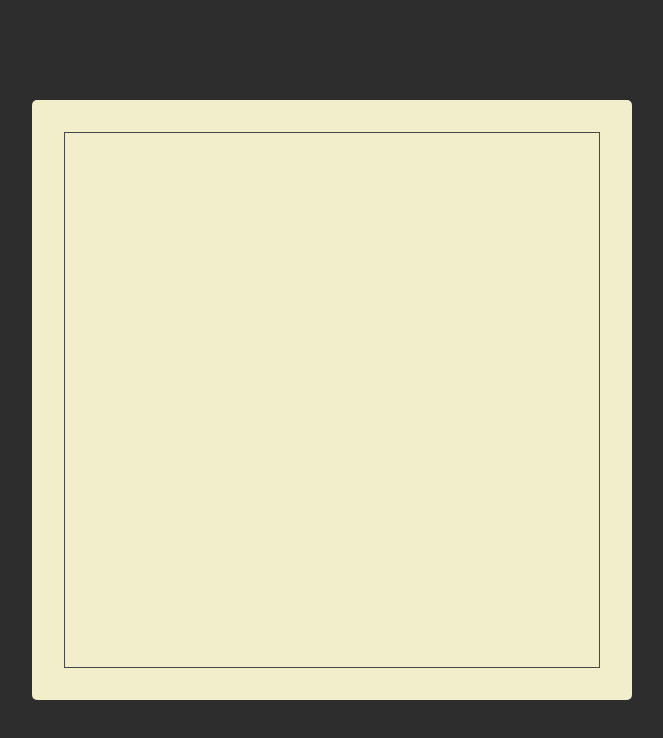
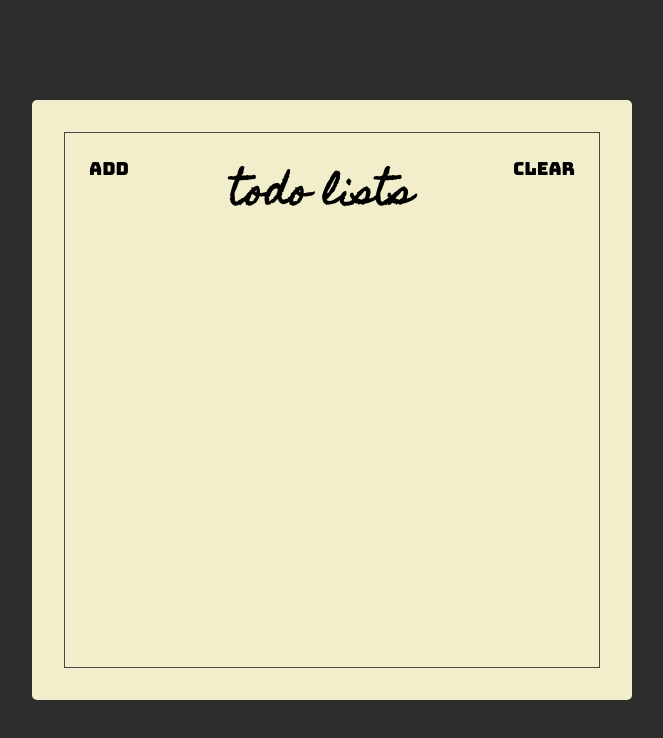
Before and after one commit to Fikrifire19/React-pemula, a website: page index.html in a window 1280 px wide. Shown: the whole page, without its empty margins (308-971 px from the left). Drawn offline with Linux system fonts and the light colour scheme; a web font is replaced by a local one.

Commit message:
menambah item pada frame dan stylenya

```diff
--- a/index.html
+++ b/index.html
@@ -13,7 +13,13 @@
   </head>
   <body>
     <div class="container">
-      <div class="frame"></div>
+      <div class="frame">
+        <div class="header">
+          <button class="header-btn">Add</button>
+          <h1 class="header-title">Todo Lists</h1>
+          <button class="header-btn">Clear</button>
+        </div>
+      </div>
     </div>
   </body>
 </html>
--- a/styles.css
+++ b/styles.css
@@ -35,4 +35,32 @@ html {
 .frame {
   border: 1px solid #484848;
   height: 100%;
+
+  display: flex;
+  flex-direction: column;
 }
+
+.header {
+  display: flex;
+  align-items: flex-start;
+}
+
+.header-title {
+  flex: 1;
+  text-align: center;
+
+  font-size: 3.6rem;
+  font-family: "Homemade Apple", sans-serif;
+  text-transform: lowercase;
+}
+
+.header-btn {
+  font-size: 1.8rem;
+  font-family: "Bungee", sans-serif;
+
+  padding: 24px;
+
+  background: unset;
+  border: unset;
+  outline: unset;
+}
```
